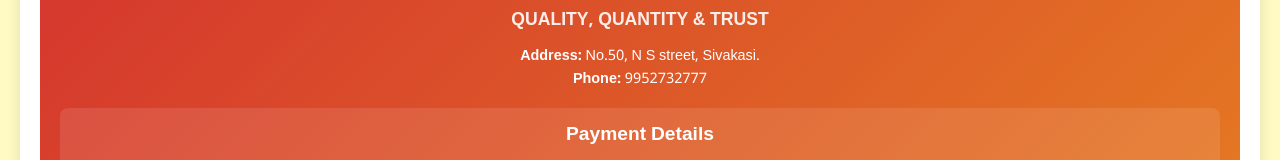
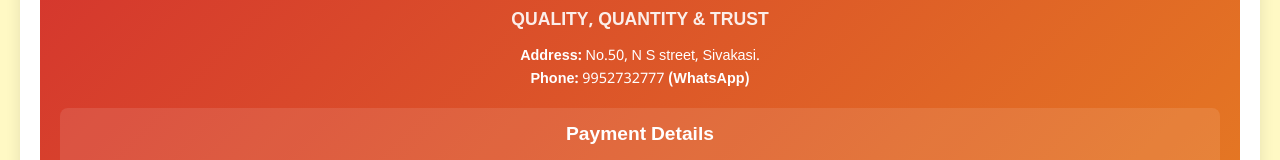
Before and after one commit to jithucrackers/jithucrackers, a plain HTML site: page index.html in a window 1280 px wide. Shown: the part 238-398 px from the top of the page. Drawn offline with nearby package versions, Linux system fonts and the light colour scheme.

Commit message:
final changes

```diff
--- a/index.html
+++ b/index.html
@@ -409,7 +409,7 @@
                 <h1>Jithu Crackers</h1>
                 <h6 class="motto">QUALITY, QUANTITY & TRUST</h6>
                 <p><strong>Address:</strong> No.50, N S street, Sivakasi.</p>
-                <p><strong>Phone:</strong> 9952732777</p>
+                <p><strong>Phone:</strong> 9952732777 <strong>(WhatsApp)</strong></p>
             </div>
 
             <div class="payment-details">
```
